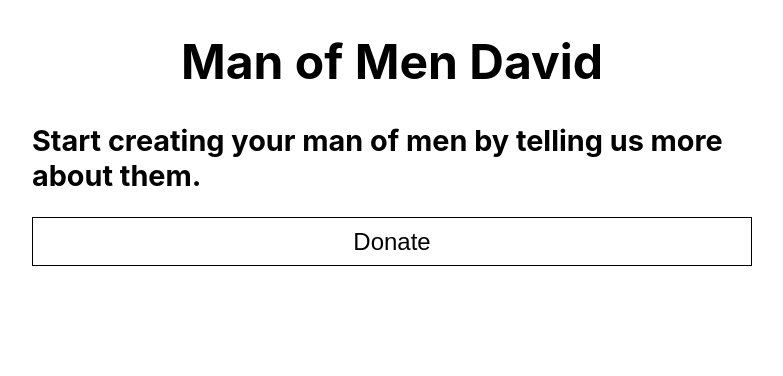
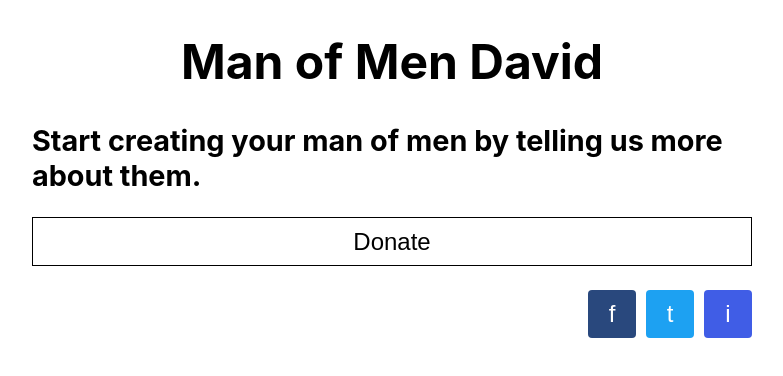
Before and after one commit to and-digital/hackathon-prostatecanceruk, a React (Create React App) app: page / in a window 1280 px wide. Shown: the top 376 px of the page, without its empty margins (248-1031 px from the left). Built offline with nearby package versions, Linux system fonts and the light colour scheme.

Commit message:
Add social links

```diff
--- a/src/App.css
+++ b/src/App.css
@@ -14,3 +14,37 @@
   font-size: inherit;
   cursor: pointer;
 }
+
+
+.links {
+  margin-top: 1em;
+  display: flex;
+  justify-content: flex-end;
+}
+
+.links > button {
+  width: 48px;
+  height: 48px;
+  display: inline-block;
+  border: none;
+  font-size: inherit;
+  cursor: pointer;
+  border-radius: 4px;
+  color: white;
+}
+
+.links > button + button {
+  margin-left: 10px;
+}
+
+.facebook {
+  background: #29487d;
+}
+
+.twitter {
+  background: #1da1f2;
+}
+
+.instagram {
+  background: #405de6;
+}
--- a/src/App.js
+++ b/src/App.js
@@ -1,6 +1,8 @@
 import React from 'react';
 import Donate from './Donate';
 import Heading from './Heading';
+import SocialLinks from './SocialLinks';
+
 import './App.css';
 
 function App() {
@@ -8,6 +10,7 @@ function App() {
     <div className="App">
       <Heading name="David" />
       <Donate />
+      <SocialLinks />
     </div>
   );
 }
--- /dev/null
+++ b/src/SocialLinks.jsx
@@ -0,0 +1,11 @@
+import React from 'react';
+
+const Donate = () => (
+  <div className="links">
+    <button className="facebook">f</button>
+    <button className="twitter">t</button>
+    <button className="instagram">i</button>
+  </div>
+)
+
+export default Donate;
```
